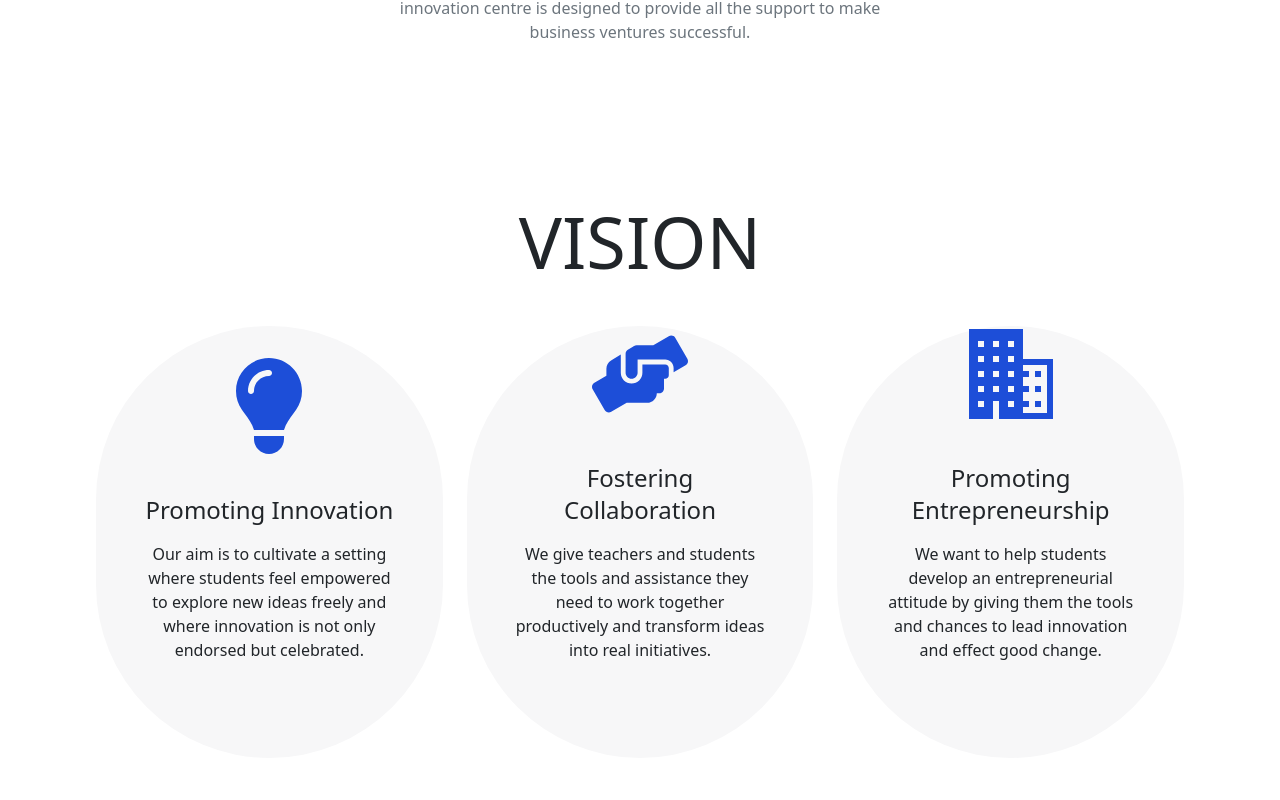
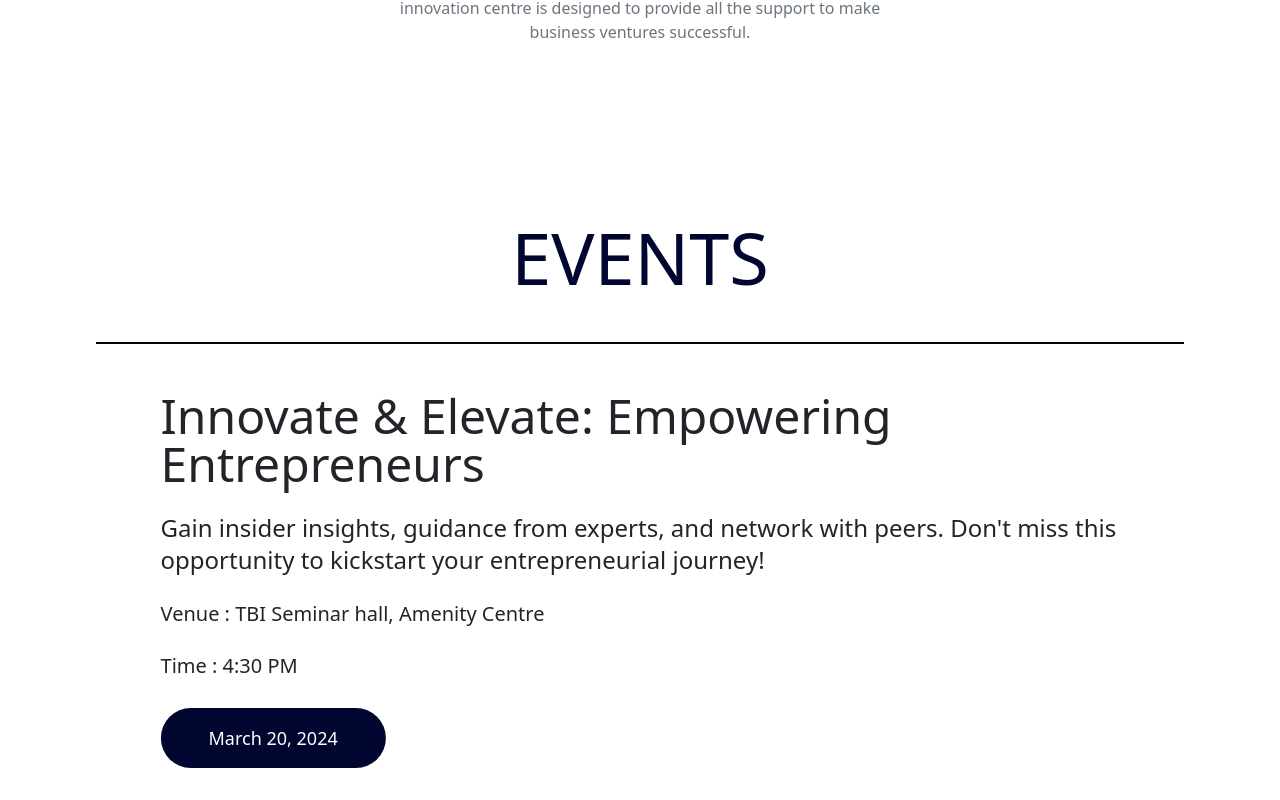
Before and after one commit to IEDC-CUSAT/iedc-website, a React (Create React App) app: page / in a window 1280 px wide. Shown: the part 1780-2580 px from the top of the page. Built offline with nearby package versions, Linux system fonts and the light colour scheme.

Commit message:
changes:

```diff
--- a/src/App.js
+++ b/src/App.js
@@ -14,7 +14,7 @@ function App() {
       {/* <ScrollSection /> */}
       <Hero />
       <About />
-      {/* <Events /> */}
+      <Events />
       <Vision />
       <Team />
       <Footer />
```
